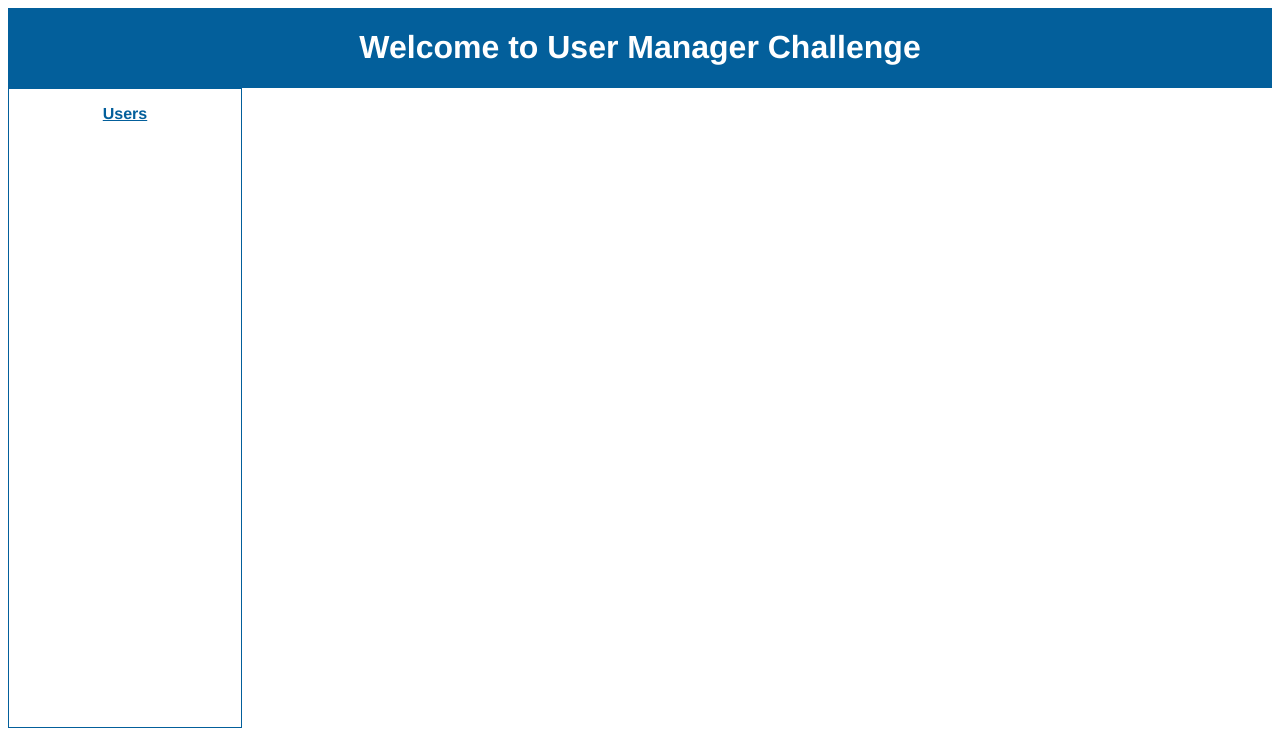
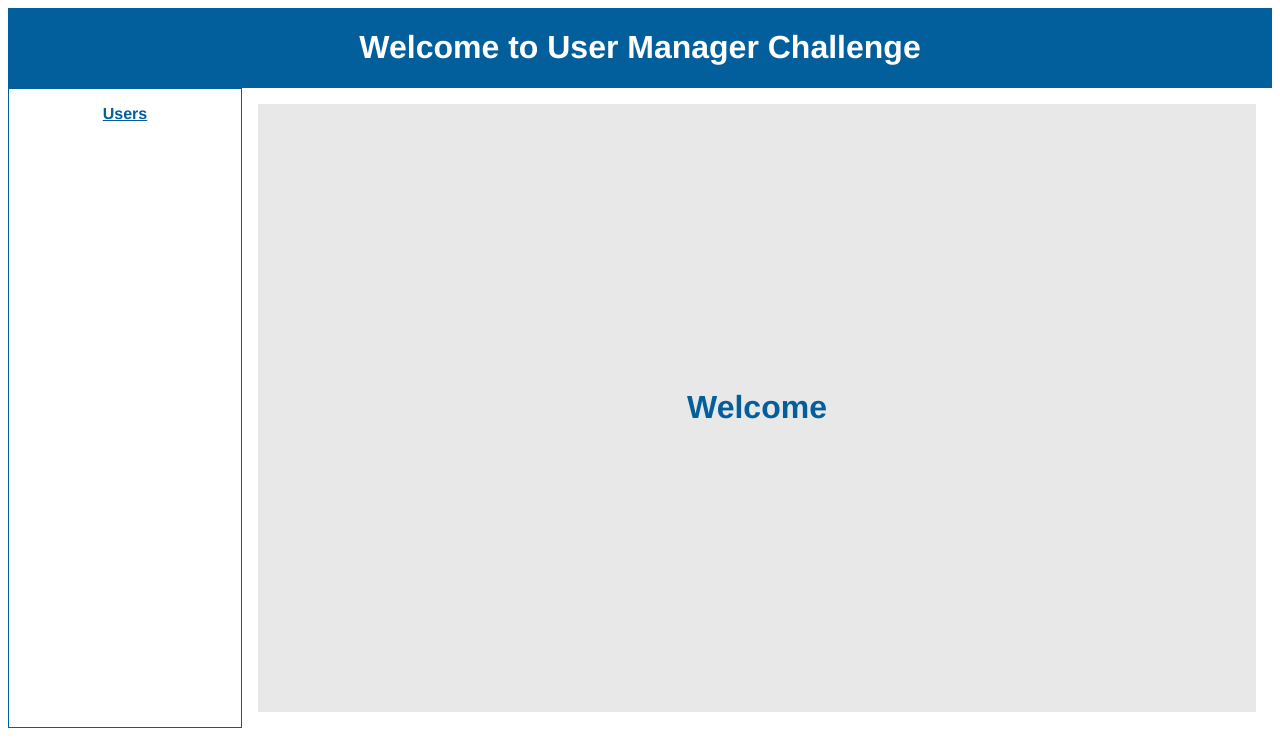
Before and after one commit to josemvm93/user-manager-challenge, a Vue app: page / in a window 1280 px wide. Shown: the top 750 px of the page. Built offline with nearby package versions, Linux system fonts and the light colour scheme; the HTML template or start-up script is replaced by a standard one.

Commit message:
add welcome view, add path in route and add vars in _variables.scss

```diff
--- a/src/router/index.ts
+++ b/src/router/index.ts
@@ -2,6 +2,7 @@ import { createRouter, createWebHistory, RouteRecordRaw } from 'vue-router'
 import TheMain from '@/layouts/TheMain.vue'
 import UserView from '@/views/user/UserView.vue'
 import UserDetailView from '@/views/user/UserDetailView.vue'
+import WelcomeView from '@/views/WelcomeView.vue'
 
 const routes: Array<RouteRecordRaw> = [
     {
@@ -19,6 +20,11 @@ const routes: Array<RouteRecordRaw> = [
                 name: 'UserDetail',
                 component: UserDetailView,
             },
+            {
+                path: '',
+                name: 'Welcome',
+                component: WelcomeView,
+            },
         ],
     },
 ]
--- a/src/scss/_variables.scss
+++ b/src/scss/_variables.scss
@@ -5,3 +5,5 @@ $space-xl: 64px;
 
 $color-blue-principal: #035f9b;
 $color-white: #ffffff;
+$color-gray: #e8e8e8;
+$color-black: #383838;
--- /dev/null
+++ b/src/views/WelcomeView.vue
@@ -0,0 +1,32 @@
+<template>
+    <div class="welcome-container">
+        <h1>{{ title }}</h1>
+    </div>
+</template>
+<script lang="ts">
+import { defineComponent } from 'vue'
+
+export default defineComponent({
+    name: 'WelcomeView',
+    computed: {
+        title() {
+            return 'Welcome'
+        },
+    },
+})
+</script>
+<style lang="scss" scoped>
+@import '@/scss/_variables';
+
+.welcome-container {
+    width: 100%;
+    height: 100%;
+    background-color: $color-gray;
+    display: flex;
+    align-items: center;
+    justify-content: center;
+    h1 {
+        color: $color-blue-principal;
+    }
+}
+</style>
```
